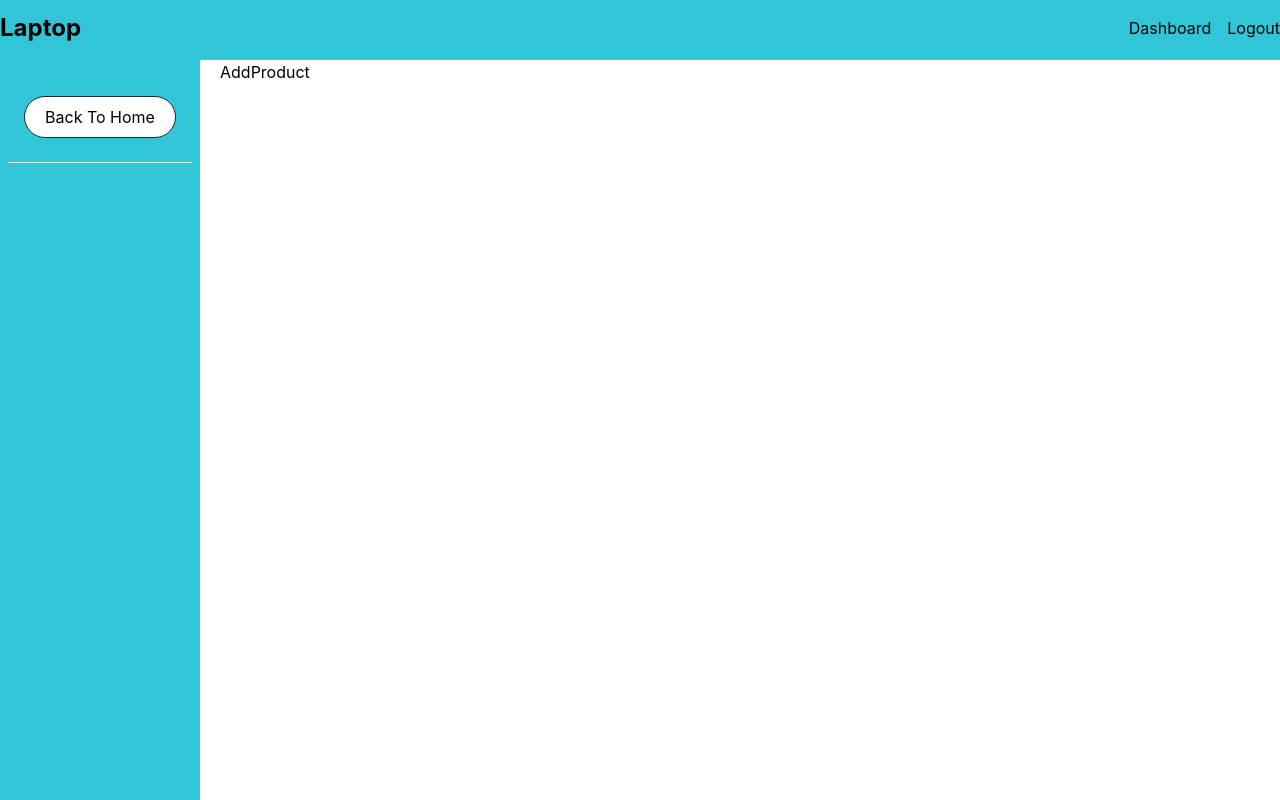
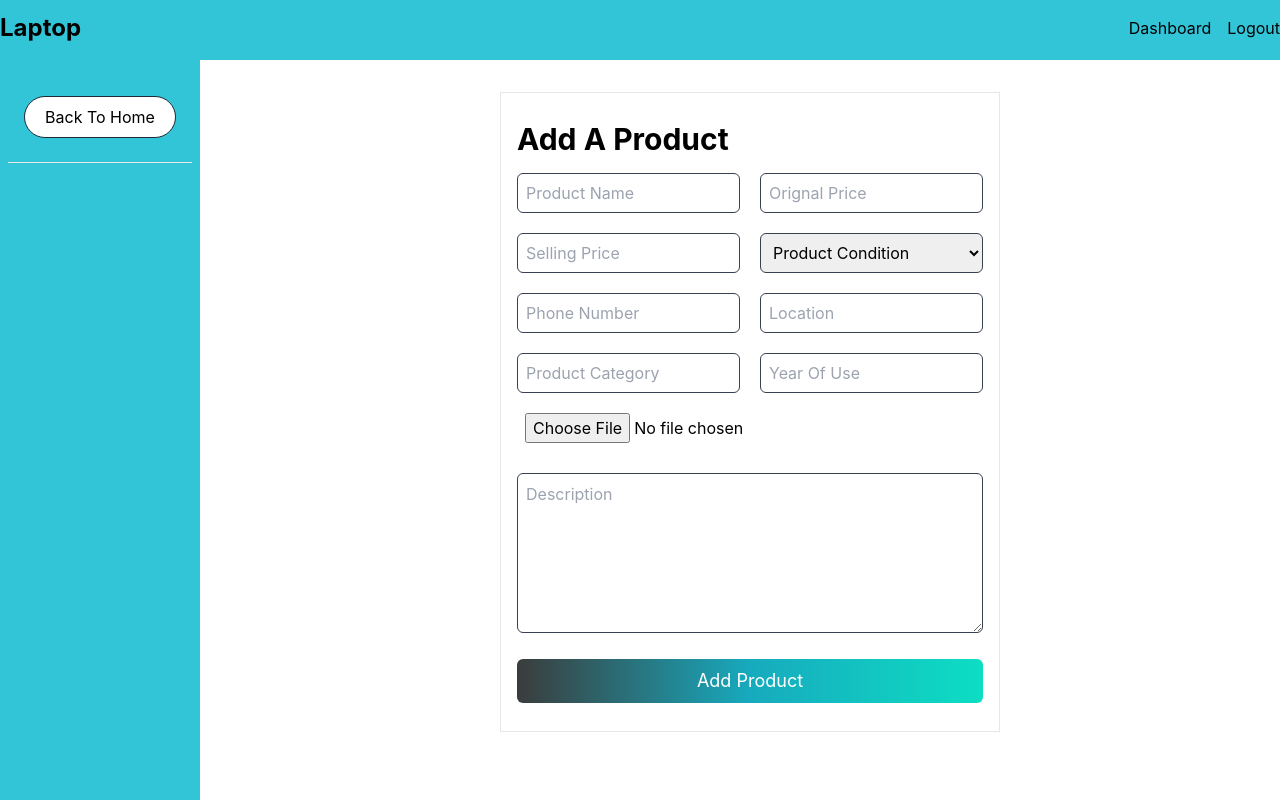
Before and after one commit to mostafizar-rahman/Resale-Laptop-Client, a React (Create React App) app: page /dashboard/addProduct in a window 1280 px wide. Built offline with nearby package versions, Linux system fonts and the light colour scheme; no server answers; sample sign-in values are in the browser's storage.

Commit message:
add product design

```diff
--- a/src/Layout/DashboardLayout.js
+++ b/src/Layout/DashboardLayout.js
@@ -13,7 +13,7 @@ function DashboardLayout() {
                 <div className=''>
                     <DashboardSIdebar />
                 </div>
-                <div className='ml-5'>
+                <div className='md:ml-5 ml-0'>
                     <Outlet />
                 </div>
             </div>
--- a/src/Page/BookingModal/BookingModal.js
+++ b/src/Page/BookingModal/BookingModal.js
@@ -19,7 +19,9 @@ function BookingModal({ product, modal, setModal }) {
             email: user?.email,
             number,
             location,
-            price: product.resale_price
+            price: product.resale_price,
+            image: product.image,
+
 
         }
         fetch('http://localhost:5000/product',{
--- a/src/Page/Dashboard/AddProduct/AddProduct.js
+++ b/src/Page/Dashboard/AddProduct/AddProduct.js
@@ -1,8 +1,37 @@
 import React from 'react'
+import Button from '../../../Components/Button/Button'
 
 function AddProduct() {
   return (
-    <div>AddProduct</div>
+    <div className='mt-8'>
+      <form className='max-w-[500px] w-auto mx-auto border px-4 py-7'>
+        <h1 className='text-3xl font-bold mb-4'>Add A Product</h1>
+        <div className='sm:flex justify-between gap-5'>
+          <input type="text" name="" placeholder='Product Name' className='border border-gray-700 h-10 px-2 rounded-md w-full' />
+          <input type="number" name="" placeholder='Orignal Price' className='border border-gray-700 h-10 px-2 rounded-md w-full sm:mt-0 mt-5' />
+        </div>
+        <div className='sm:flex justify-between gap-5'>
+          <input type="number" name="" placeholder='Selling Price' className='border border-gray-700 h-10 px-2 rounded-md w-full mt-5' />
+          <select className='border border-gray-700 h-10 px-2 rounded-md w-full mt-5'>
+            <option value="productCondition">Product Condition</option>
+            <option value="excellent">Excellent</option>
+            <option value="goode">Good</option>
+            <option value="fair">Fair</option>
+          </select>
+        </div>
+        <div className='sm:flex justify-between gap-5'>
+          <input type="number" name="" placeholder='Phone Number' className='border border-gray-700 h-10 px-2 rounded-md w-full mt-5' />
+          <input type="text" name="" placeholder='Location' className='border border-gray-700 h-10 px-2 rounded-md w-full mt-5' />
+        </div>
+        <div className='sm:flex justify-between gap-5'>
+          <input type="text" name="" placeholder='Product Category' className='border border-gray-700 h-10 px-2 rounded-md w-full mt-5' />
+          <input type="text" name="" placeholder='Year Of Use' className='border border-gray-700 h-10 px-2 rounded-md w-full mt-5' />
+        </div>
+        <input type="file" name=""  className=' h-10 px-2 rounded-md  mt-5'/>
+        <textarea name="" placeholder='Description' className='border border-gray-700 h-40 w-full py-2 mt-5 px-2 rounded-md'></textarea>
+        <Button castomClass={'mt-5'}>Add Product</Button>
+      </form>
+    </div>
   )
 }
 
--- a/src/Page/Dashboard/DashboardSIdebar/DashboardSIdebar.js
+++ b/src/Page/Dashboard/DashboardSIdebar/DashboardSIdebar.js
@@ -39,8 +39,8 @@ function DashboardSIdebar() {
           {
             userRole.data?.userRole === 'seller' &&
             <>
-              <Link to='/dashboard/myProduct'>My Product</Link>
-              <Link to='/dashboard/addProduct'>Add Prodcut</Link>
+              <Link to='/dashboard/myProduct' className='text-white font-semibold underline text-center block '>My Product</Link>
+              <Link to='/dashboard/addProduct' className='text-white font-semibold underline text-center block '>Add Prodcut</Link>
             </>
           }
 
--- a/src/Page/Dashboard/MyOrders/MyOrders.js
+++ b/src/Page/Dashboard/MyOrders/MyOrders.js
@@ -35,17 +35,17 @@ function MyOrders() {
                                 // ------------condaition for loading no item
                                 <div><div className='text-2xl text-yellow-600 '> "No item review"</div></div> :
                                 prodcuts?.map((prodcut, index) => {
-                                    const { productName, price } = prodcut
+                                    const { productName, price, image } = prodcut
                                     // --------- Review Items
                                     return (
-                                        <div key={prodcut._id} className="grid  sm:grid-cols-[100px_auto_auto_auto_auto] break-words">
+                                        <div key={prodcut._id} className="grid  sm:grid-cols-[100px_auto_auto_auto_auto] break-words ">
                                             <div className="px-3 py-2 flex items-center">
                                                 <p className='sm:hidden font-semibold text-base'>No: </p>
                                                 <p className='sm:ml-0 ml-3'>{index + 1}</p>
                                             </div>
                                             <div className="px-3 py-2 flex items-center">
                                             <p className='sm:hidden font-semibold text-base'>Image: </p>
-                                                <img src="https://wallpaperaccess.com/full/1393334.jpg" alt="" className='w-10 h-10 sm:ml-0 ml-3' />
+                                                <img src={image} alt="" className='w-10 h-10 sm:ml-0 ml-3 object-contain' />
                                             </div>
                                             <div className="px-3 py-2 flex items-center">
                                                 <p className='sm:hidden font-semibold text-base'>Title: </p>
--- a/src/Page/Home/Banner/Banner.js
+++ b/src/Page/Home/Banner/Banner.js
@@ -36,7 +36,7 @@ function Banner() {
                 <h1 className=' text-5xl font-bold'>Your Product our bussnis</h1>
                 <p className='mt-4 text-lg'>Lorem ipsum dolor sit amet, consectetur adipisicing elit. Et voluptas, recusandae est maxime odio non.</p>
               </div>
-              <img src="https://i.ibb.co/Ws195BD/pngfind-com-monitor-png-391680.png" alt="" className='md:w-1/2  w-full h-[500px] relative md:static ' />
+              <img src="https://i.ibb.co/ynwhn8b/dell-3.png" alt="" className='md:w-1/2  w-full h-[500px] relative md:static ' />
             </div>
           </div>
         </div>
```
Also changed, not shown: src/Components/Card/Card.js (+6 -3 lines), src/Page/Shared/Footer/Footer.js (+42 -1 lines).
